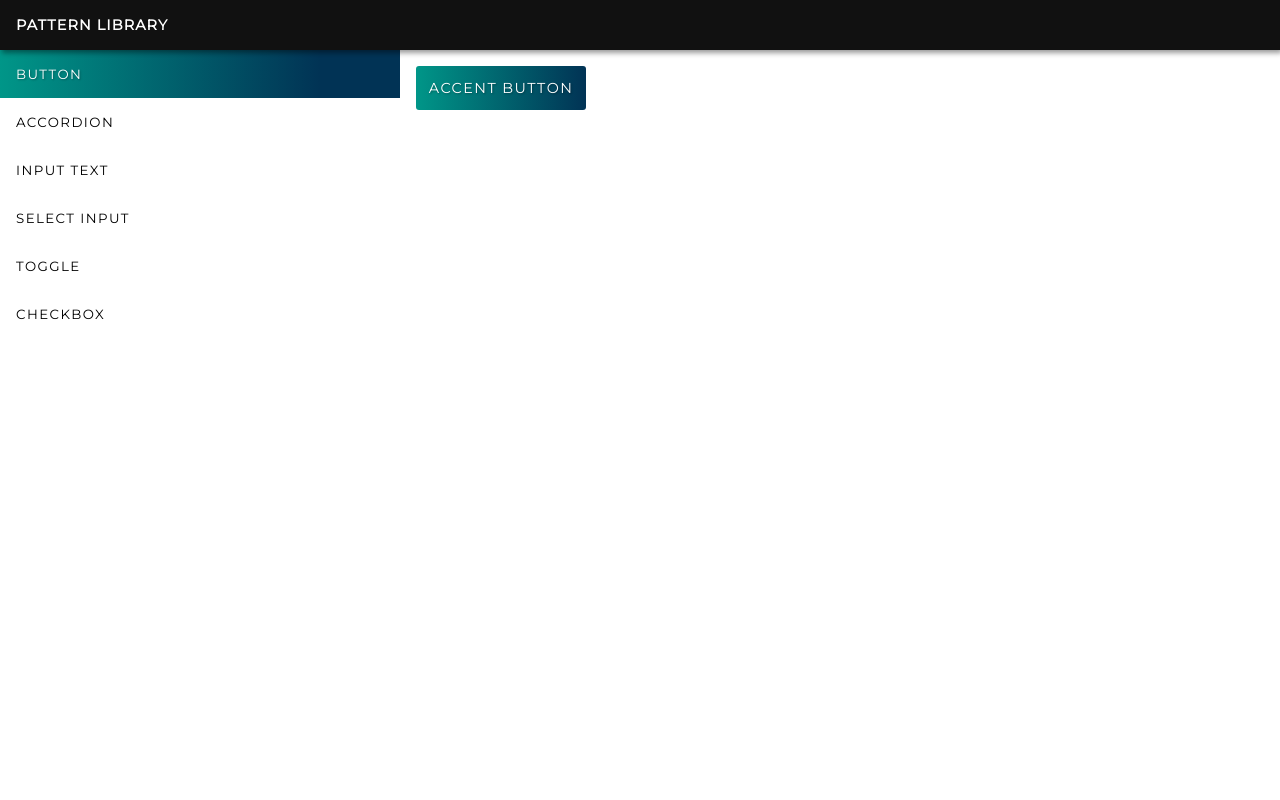
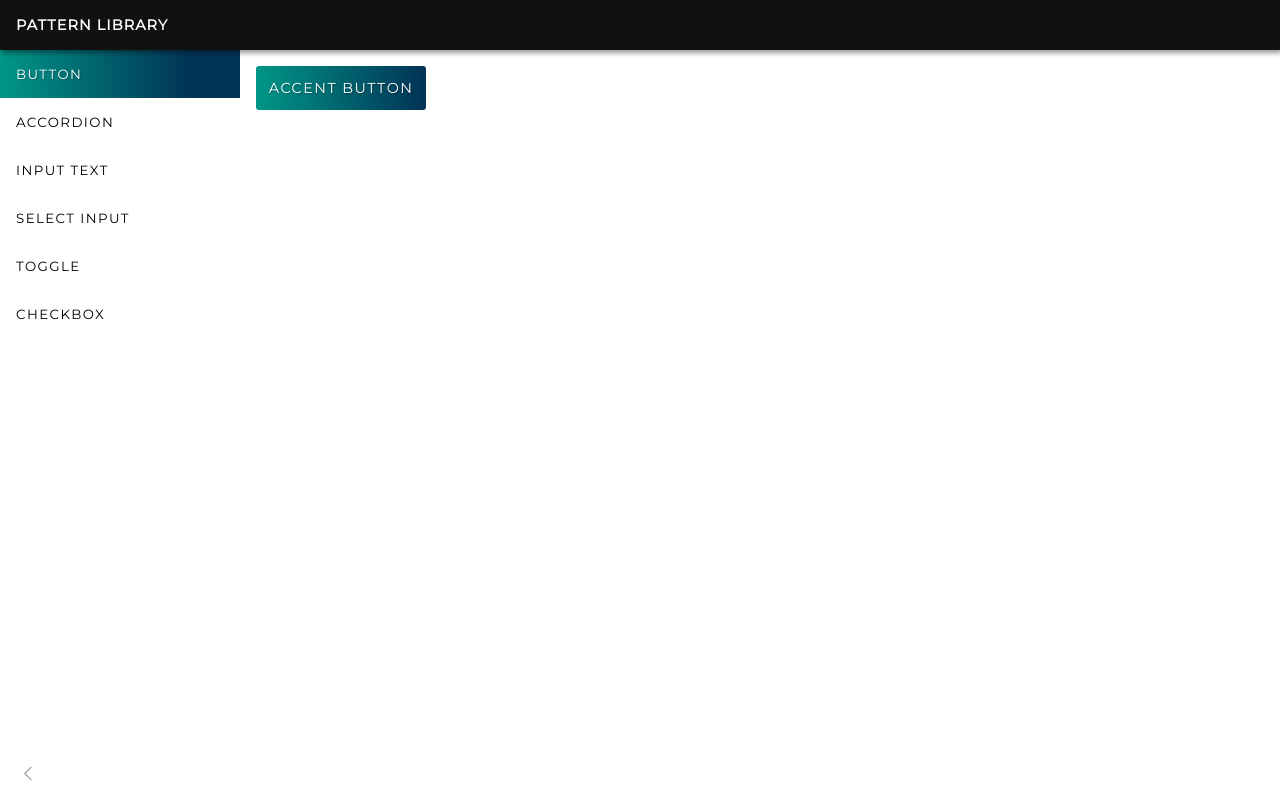
Before and after one commit to nicholasMink/atxWatch, a React app: page / in a window 1280 px wide. Built offline with nearby package versions, Linux system fonts and the light colour scheme.

Commit message:
Add toggle to sidebar

```diff
--- a/src/components/Sidebar/Sidebar.js
+++ b/src/components/Sidebar/Sidebar.js
@@ -1,23 +1,34 @@
-import React from 'react'
+import React, { useState } from 'react'
 import PropTypes from 'prop-types'
+import Button from '../Button/Button'
 import './Sidebar.scss'
-import Button from '../Button/Button'
 
 function Sidebar(props) {
-  const componentsList = props.components.map(component => (
-    <Button key={component} id={component} className={`btn-link ${props.isActive === component && 'btn-link--active'}`} onClick={props.onClick}>
-      {component}
+  const { onClick, sidebarItems, activeItem } = props;
+  const [isOpen, setIsOpen] = useState(true);
+  const toggleSidebar = () => setIsOpen(!isOpen);
+  const sidebarItemsList = sidebarItems.map(item => (
+    <Button key={item} id={item} className={`btn-link ${activeItem === item && 'btn-link--active'}`} onClick={onClick}>
+      {item}
     </Button>
   ));
   return (
-    <div className="sidebar-wrapper">
-      {componentsList}
+    <div className={`sidebar-wrapper ${isOpen && 'sidebar-wrapper--open'}`}>
+      {isOpen && sidebarItemsList}
+      <span className="sidebar-toggle">
+        <Button className={`sidebar-toggle-btn ${isOpen && 'sidebar-toggle-btn--active'}`} onClick={() => toggleSidebar()}>
+          <svg width="8" height="15" viewBox="0 0 15 27" fill="none" xmlns="http://www.w3.org/2000/svg">
+            <path d="M1 1L13.5 13.5L1 26" stroke="#999" strokeWidth="2" />
+          </svg>
+        </Button>
+      </span>
     </div>
   )
 }
 
 Sidebar.propTypes = {
-  children: PropTypes.any,
+  sidebarItems: PropTypes.array,
+  onClick: PropTypes.func,
 }
 
 export default Sidebar
--- a/src/components/Sidebar/Sidebar.scss
+++ b/src/components/Sidebar/Sidebar.scss
@@ -1,8 +1,36 @@
 .sidebar {
   &-wrapper {
-    min-width: 15rem;
-    max-width: 25rem;
-    background: transparent;
-    z-index: 0;
+    display: flex;
+    flex-flow: column nowrap;
+    background: #efefef;
+
+    &--open {
+      min-width: 15rem;
+      max-width: 25rem;
+      background: transparent;
+      z-index: 0;
+    }
+  }
+
+  &-toggle {
+    flex-grow: 1;
+    display: flex;
+    align-items: flex-end;
+
+    &-btn {
+      background: none;
+      border: none;
+      width: 1.5rem;
+      height: 1.5rem;
+      margin: 1rem;
+      transform: rotate(0);
+      transition: all 0.1s ease-in-out;
+      cursor: pointer;
+      outline: none;
+
+      &--active {
+        transform: rotate(-180deg);
+      }
+    }
   }
 }
--- a/src/index.js
+++ b/src/index.js
@@ -74,7 +74,7 @@ export default function App() {
     <div className="page-wrapper">
       <Header />
       <div className="sidebar-main-wrapper">
-        <Sidebar isActive={activeComponent} components={COMPONENTS_LIST} onClick={e => handleComponent(e)} />
+        <Sidebar activeItem={activeComponent} sidebarItems={COMPONENTS_LIST} onClick={e => handleComponent(e)} />
         <Main activeComponent={COMPONENTS[activeComponent].component} />
       </div>
     </div>
```
